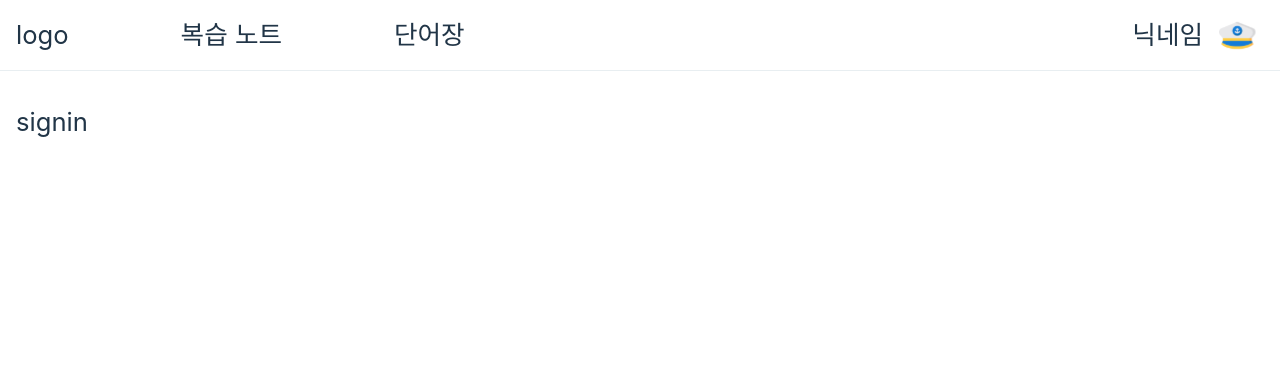
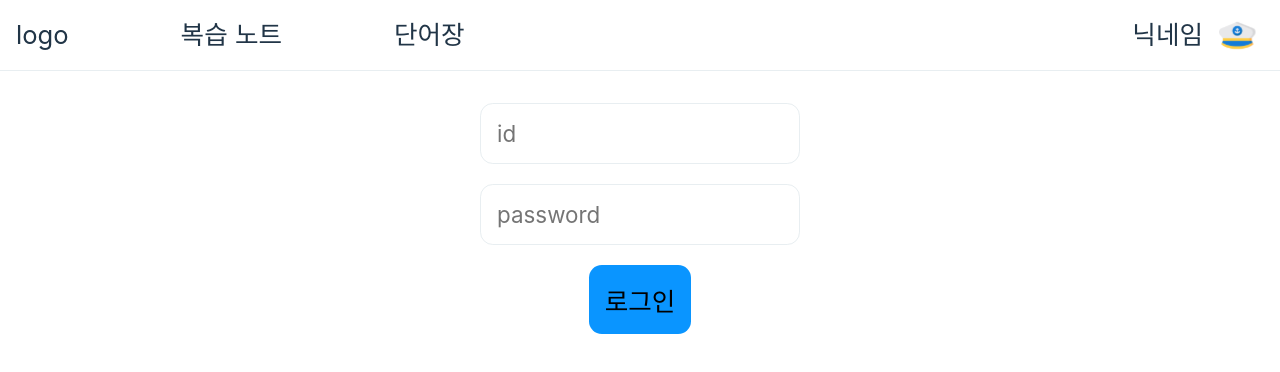
Before and after one commit to gdsc-ssu/liter-sea-client, a React (Vite) app: page /signin in a window 1280 px wide. Shown: the top 372 px of the page. Built offline with nearby package versions, Linux system fonts and the light colour scheme; no server answers.

Commit message:
[#19] feat: 로그인 페이지 및 로그인 권한에 따른 라우팅

```diff
--- a/package.json
+++ b/package.json
@@ -20,6 +20,7 @@
     "react-dom": "^18.2.0",
     "react-redux": "^9.1.0",
     "react-router-dom": "^6.22.0",
+    "recoil": "^0.7.7",
     "redux": "^5.0.1",
     "styled-components": "^6.1.8",
     "vite-plugin-svgr": "^4.2.0"
--- a/src/Router.tsx
+++ b/src/Router.tsx
@@ -13,6 +13,8 @@ import Vocabook from "./pages/Vocabulary/Vocabulary";
 import VocabookContents from "./pages/Vocabulary/VocabularyContents";
 import VocabookStudy from "./pages/Vocabulary/VocabularyStudy";
 import Main from "./pages/Main/Main";
+import SignIn from "./pages/SignIn/SignIn";
+import ProtectedRoute from "./Routes/ProtectedRoute";
 
 function Router() {
   return (
@@ -20,9 +22,11 @@ function Router() {
       <Header />
       <Layout>
         <Routes>
+          <Route path="/signin" element={<SignIn />} />
+          <Route path="/signout" element={<div>signout</div>} />
+
+          <Route element={<ProtectedRoute />}>
             <Route path="/" element={<Main />} />
-					<Route path="/signin" element={<div>signin</div>} />
-					<Route path="/signout" element={<div>signout</div>} />
 
             {/** 단계별 확인 */}
             <Route path="/stage/1" element={<Multiple />} />
@@ -43,6 +47,7 @@ function Router() {
             <Route path="/vocabulary/id/study" element={<VocabookStudy />} />
 
             <Route path="/loading" element={<ResultLoading />} />
+          </Route>
         </Routes>
       </Layout>
     </BrowserRouter>
--- /dev/null
+++ b/src/Routes/ProtectedRoute.tsx
@@ -0,0 +1,20 @@
+import { isSignInSelector } from "@/recoil/TokenAtom";
+import { Navigate, Outlet, useLocation } from "react-router-dom";
+import { useRecoilValue } from "recoil";
+
+const ProtectedRoute = () => {
+  const isSignIn = useRecoilValue(isSignInSelector);
+  const currentLocation = useLocation();
+
+  return isSignIn ? (
+    <Outlet />
+  ) : (
+    <Navigate
+      to={"/signin"}
+      replace
+      state={{ redirectedFrom: currentLocation }}
+    />
+  );
+};
+
+export default ProtectedRoute;
--- a/src/apis/axiosInstance.ts
+++ b/src/apis/axiosInstance.tsx
@@ -38,7 +38,7 @@ export const wordApi = {
     axiosInstance.get("api/v1/word", {
       params: { query: wordId },
     }),
-  saveWord: () => axiosInstance.post("api/v1/word"), //원리 물어보기
+  saveWord: () => axiosInstance.post("api/v1/word"),
   loadWordList: () => axiosInstance.get("api/v1/word/wordList"),
 };
 
--- a/src/main.tsx
+++ b/src/main.tsx
@@ -3,10 +3,13 @@ import ReactDOM from "react-dom/client";
 import "./index.css";
 import GlobalStyle from "./styles/globalStyles.ts";
 import Router from "./Router.tsx";
+import { RecoilRoot } from "recoil";
 
 ReactDOM.createRoot(document.getElementById("root")!).render(
-  <React.StrictMode>
-    <GlobalStyle />
-    <Router />
-  </React.StrictMode>
+  <RecoilRoot>
+    <React.StrictMode>
+      <GlobalStyle />
+      <Router />
+    </React.StrictMode>
+  </RecoilRoot>
 );
--- a/src/pages/SignIn/SignIn.tsx
+++ b/src/pages/SignIn/SignIn.tsx
@@ -0,0 +1,97 @@
+import styled from "styled-components";
+import BlueButton from "@/components/Button/BlueButton";
+import { COLORS } from "@/styles/colors";
+import { userApi } from "@/apis/axiosInstance";
+import { useLocation, useNavigate } from "react-router-dom";
+import { useState } from "react";
+import { TokenAtom } from "@/recoil/TokenAtom";
+import { useSetRecoilState } from "recoil";
+
+const SignIn = () => {
+  const [id, setId] = useState("");
+  const [pw, setPw] = useState("");
+  const setAccessToken = useSetRecoilState(TokenAtom);
+
+  const navigate = useNavigate();
+  const location = useLocation();
+  const from = location?.state?.redirectedFrom?.pathname || "/";
+
+  async function handleSingInButton() {
+    event?.preventDefault();
+    await userApi
+      .signIn()
+      .then((res) => {
+        if (res.data.code === 200) {
+          setAccessToken(res.data.result.accessToken);
+          navigate(from);
+        }
+      })
+      .catch((err) => {
+        console.log(err);
+      });
+  }
+
+  return (
+    <SignInContainer>
+      <SignInForm>
+        <InputID
+          value={id}
+          placeholder="id"
+          type="text"
+          onChange={(e) => setId(e.target.value)}
+        ></InputID>
+        <InputPW
+          value={pw}
+          placeholder="password"
+          type="text"
+          onChange={(e) => setPw(e.target.value)}
+        ></InputPW>
+        <BlueButton
+          text={"로그인"}
+          onClickFunc={handleSingInButton}
+        ></BlueButton>
+      </SignInForm>
+    </SignInContainer>
+  );
+};
+
+export default SignIn;
+
+const SignInContainer = styled.div`
+  display: flex;
+  flex-direction: column;
+  align-items: center;
+`;
+
+const SignInForm = styled.form`
+  display: flex;
+  flex-direction: column;
+  align-items: center;
+`;
+
+const InputID = styled.input`
+  width: 20rem;
+  color: ${COLORS.black};
+  background-color: ${COLORS.white};
+  border: 1px solid ${COLORS.lightGray};
+  border-radius: 0.8rem;
+  padding: 1rem;
+  font-size: 1.4rem;
+  min-height: 1rem;
+  margin-bottom: 20px;
+`;
+
+const InputPW = styled.input`
+  width: 20rem;
+  color: ${COLORS.black};
+  background-color: ${COLORS.white};
+  border: 1px solid ${COLORS.lightGray};
+  border-radius: 0.8rem;
+  padding: 1rem;
+  font-size: 1.4rem;
+  min-height: 1rem;
+  margin-bottom: 20px;
+`;
+function useReciolState(TokenAtom: RecoilState<undefined>): [any, any] {
+  throw new Error("Function not implemented.");
+}
--- /dev/null
+++ b/src/recoil/TokenAtom.tsx
@@ -0,0 +1,11 @@
+import { atom, selector } from "recoil";
+
+export const TokenAtom = atom({
+  key: "TokenAtom",
+  default: undefined,
+});
+
+export const isSignInSelector = selector({
+  key: "isSignInSelector",
+  get: ({ get }) => !!get(TokenAtom),
+});
```
Also changed, not shown: 1 other file (tests, documents, lock files or other folders). Lines whose indentation alone changed are shown as unchanged.
